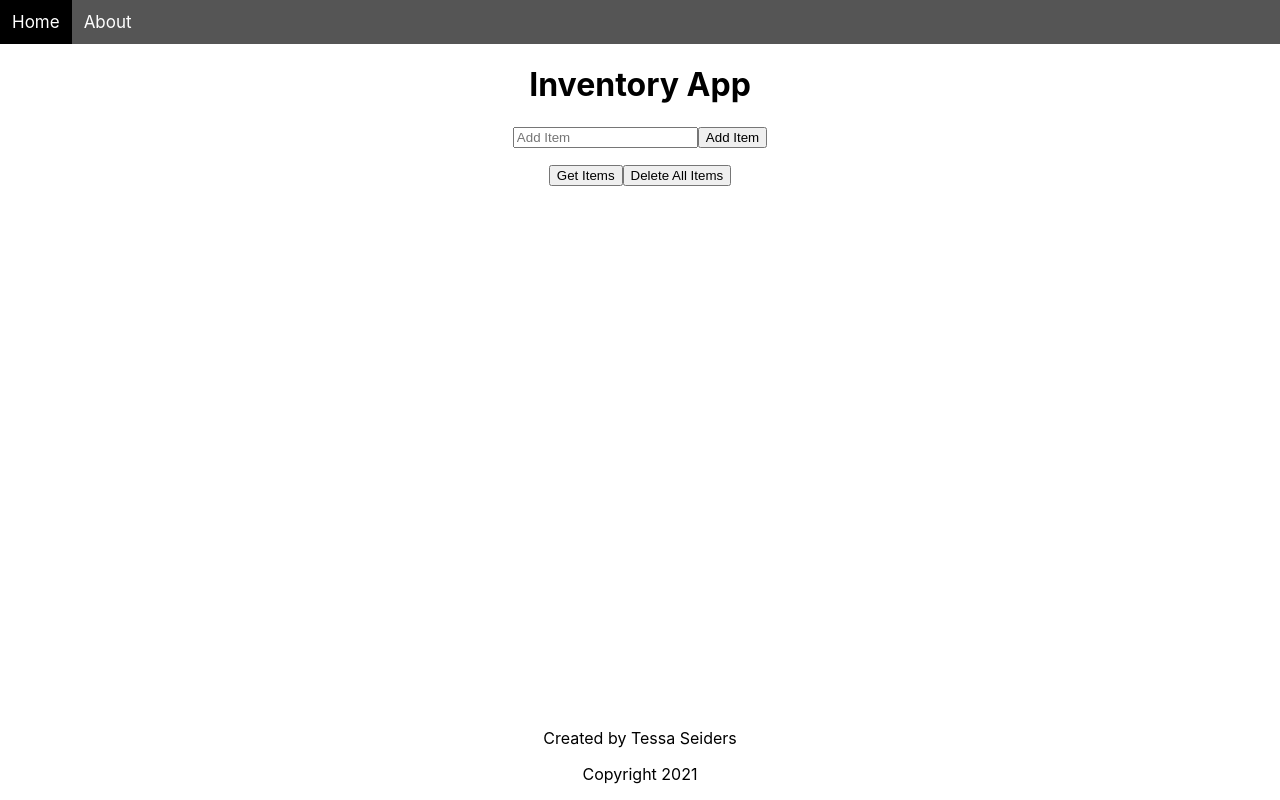
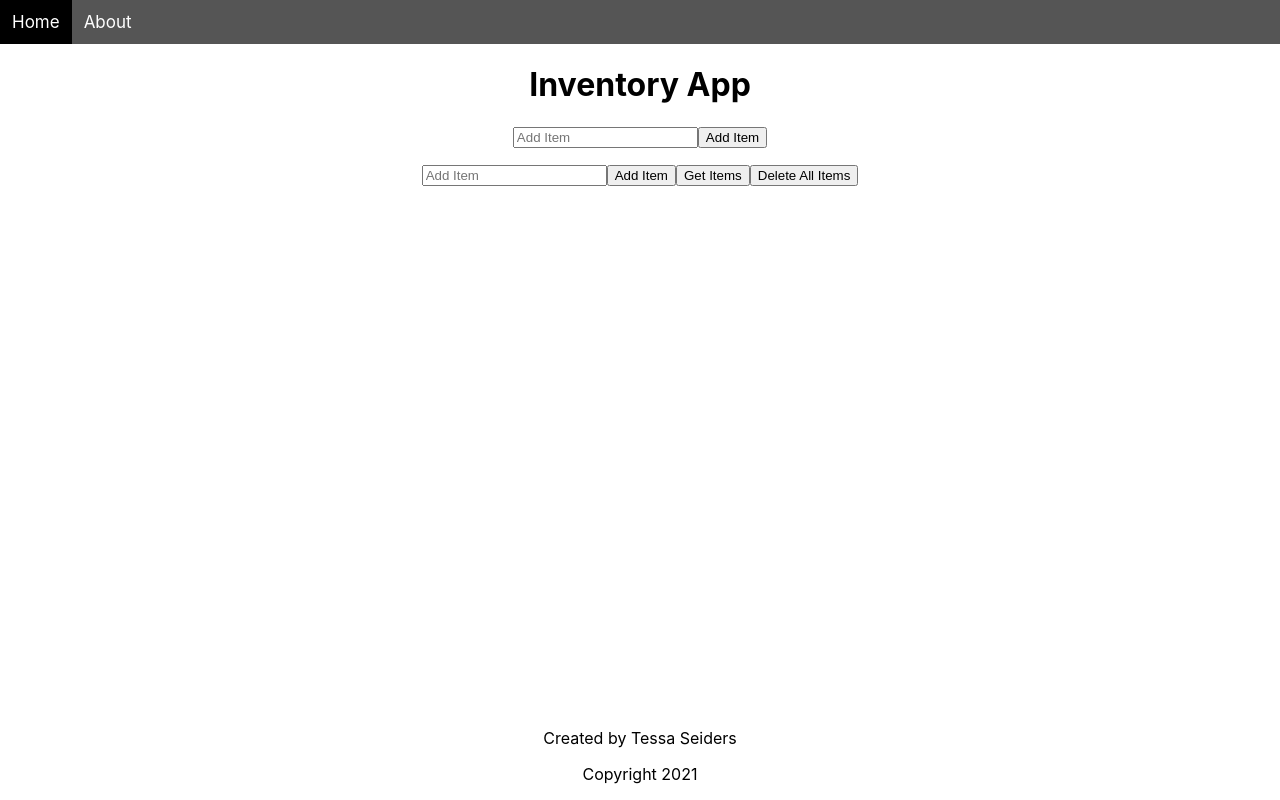
Before and after one commit to Captain-JoJo/inventory-ui-v2-addDB, a React (Create React App) app: page / in a window 1280 px wide. Built offline with nearby package versions, Linux system fonts and the light colour scheme.

Commit message:
added new create button

```diff
--- a/src/components/inventory/Details.js
+++ b/src/components/inventory/Details.js
@@ -2,7 +2,20 @@ import React, { useState } from 'react'
 import axios from 'axios'
 
 export default function GetInventoryData() {
+
+    const [inputText, setInputText] = useState("")
     const [items, setItems] = useState([])
+
+    function handleChange(event) {
+        const newValue = event.target.value
+        setInputText(newValue)
+    }
+
+    const insertItems = async () => {
+        axios.get("https://inventoryv2api.herokuapp.com/insertData").then(res => {
+            setItems(res.data)
+        })
+    }
 
     const getItems = async () => {
         axios.get("https://inventoryv2api.herokuapp.com/getData").then(res => {
@@ -59,6 +72,15 @@ const deleteOne = async () => {
     return (
         <div className="grid-container">
             <div>
+                <input
+                    onChange={handleChange}
+                    type="text"
+                    placeholder="Add Item"
+                    value={inputText}
+                />
+                <button onClick={insertItems}>
+                    <span>Add Item</span>
+                </button>
                 <button className="fetch-button" onClick={getItems}>
                     Get Items
                 </button>
```
Also changed, not shown: 11 other files (tests, documents, lock files or other folders). Lines whose indentation alone changed are shown as unchanged.
